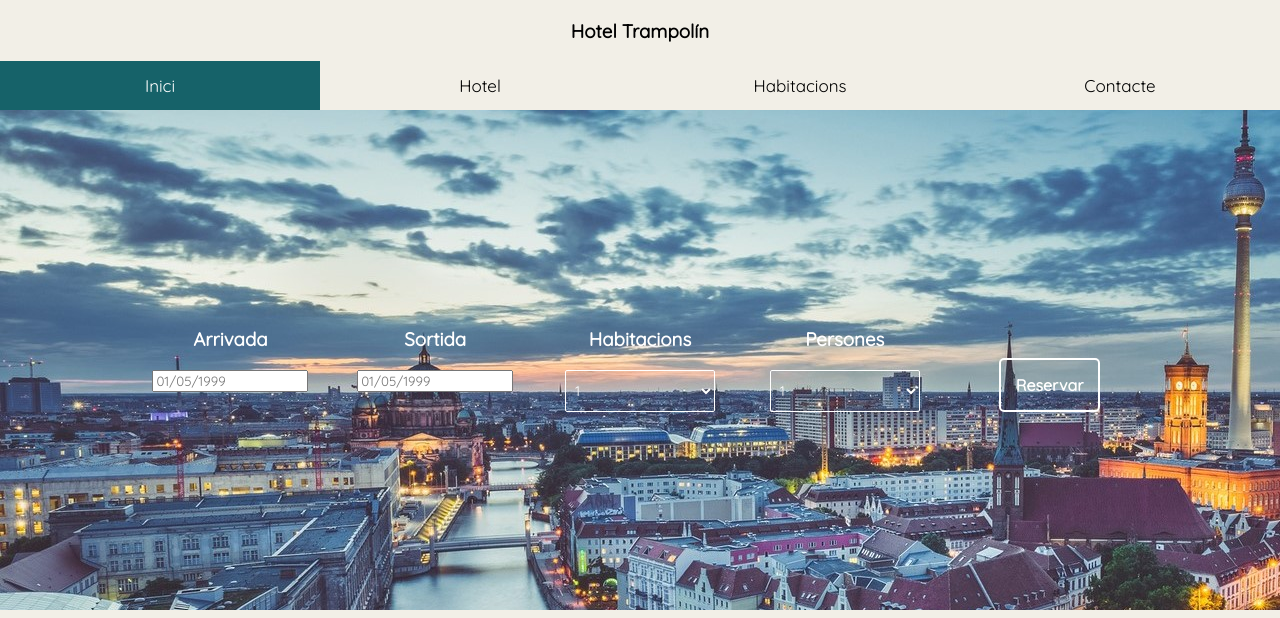
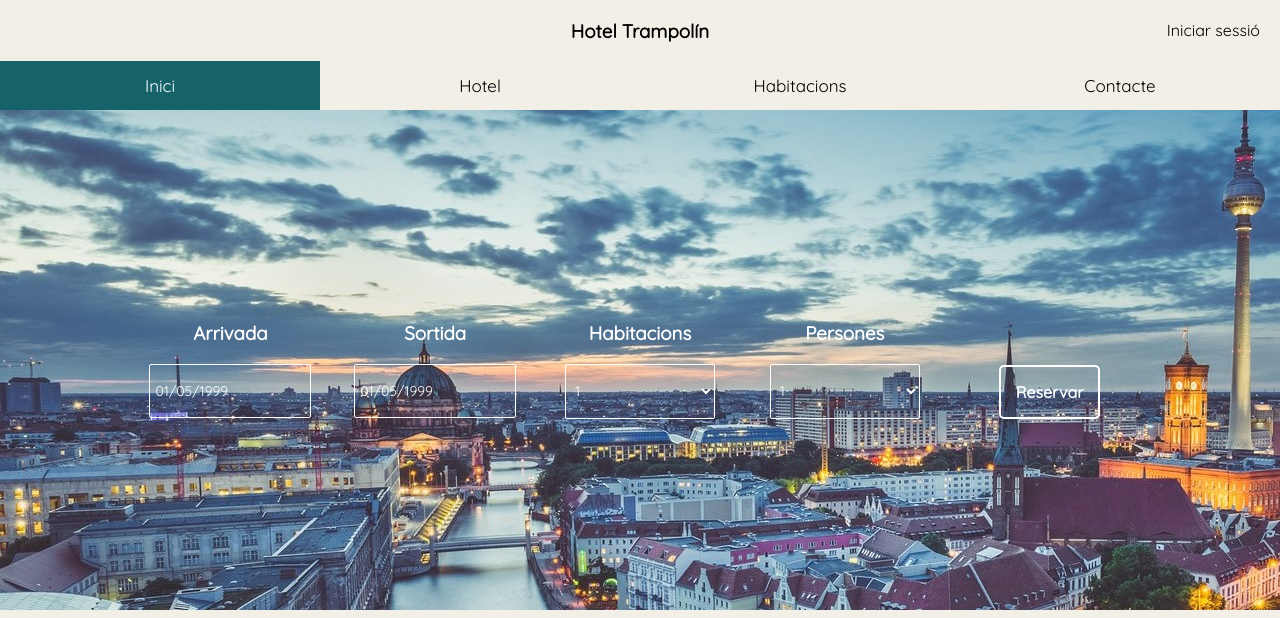
Before and after one commit to agomez1999/GestioHotelera, a PHP site: page /inici.php in a window 1280 px wide. Shown: the top 618 px of the page. Run offline with PHP 8.4, Linux system fonts and the light colour scheme; some libraries are stand-ins or nearby versions.

Commit message:
Estils i coses canviades

```diff
--- a/Web/inici_style.css
+++ b/Web/inici_style.css
@@ -1,3 +1,8 @@
+::-webkit-input-placeholder { color: white; }
+:-moz-placeholder { /* Firefox 18- */ color: white; }
+::-moz-placeholder { /* Firefox 19+ */ color: white; }
+:-ms-input-placeholder { color: white; }
+
 body {
     font-family: 'Open Sans', sans-serif;
     box-sizing: border-box;
@@ -37,12 +42,23 @@ body {
     top: 0
 }
 
+.hasDatepicker {
+    background: rgb(255,255,255,0);
+    border: solid 1px white;
+    border-radius: 2px;
+    font-size: 14px;
+    height: 42px;
+    padding: 5px;
+    width: 150px;
+    color: white;
+}
+
 select {
     background: rgb(255,255,255,0);
     border: solid 1px white;
     border-radius: 2px;
     font-size: 14px;
-    height: 42px;
+    height: 55px;
     padding: 5px;
     width: 150px;
     color: white;
--- a/Web/nav.php
+++ b/Web/nav.php
@@ -4,6 +4,7 @@
 <div class="header-container">
      <div>
           <h3 class="title">Hotel Trampolín</h3>
+          <a class="login-text" href="/Login/login_form.php">Iniciar sessió</a>
      </div>
      <div class="header-nav">
           <a id="home" href="inici.php">Inici</a>
--- a/Web/style.css
+++ b/Web/style.css
@@ -7,6 +7,14 @@
 .title {
     color: black;
     text-align: center;
+}
+
+.login-text {
+    color: black;
+    right: 10px;
+    top: 10px;
+    margin: 10px;
+    position: absolute;
 }
 
 #home {
```
